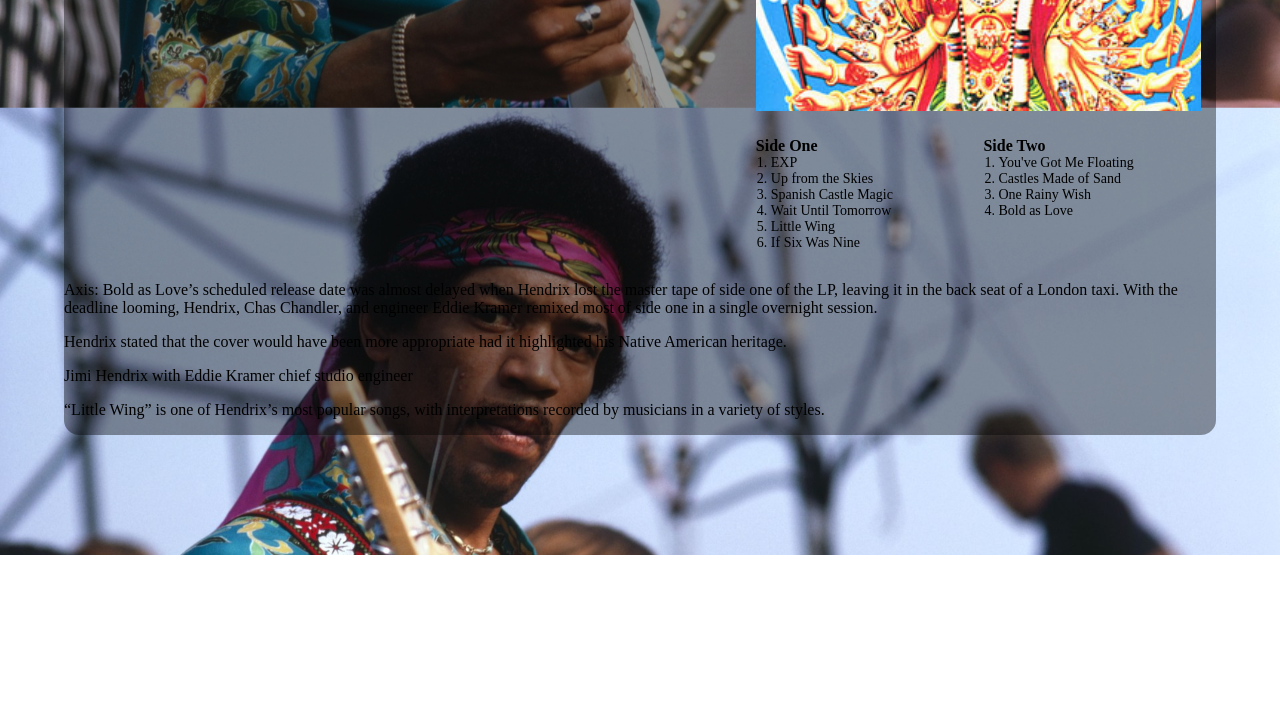
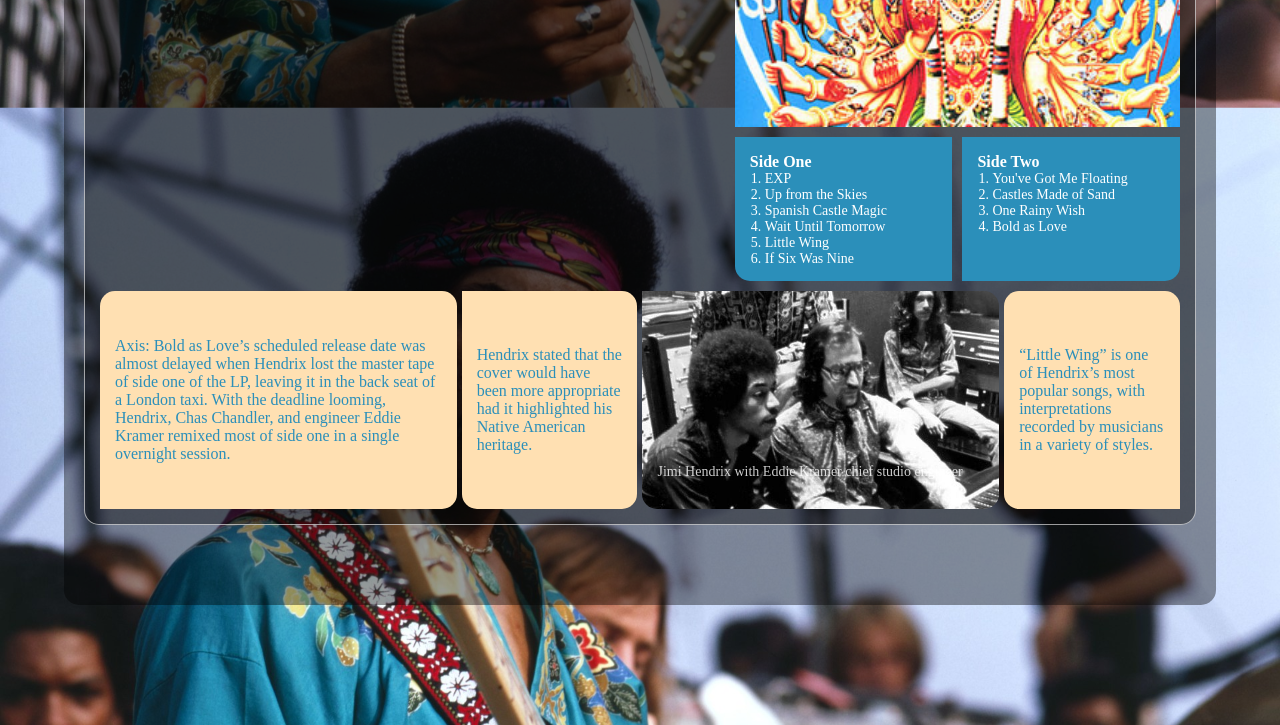
Before and after one commit to julialundquist1/sidan, a plain HTML site: page index.html in a window 1280 px wide. Shown: the part 1599-2324 px from the top of the page. Before the commit the page ends 2154 px from the top, so only its background shows below. Drawn offline with Linux system fonts and the light colour scheme.

Commit message:
styled second section

```diff
--- a/index.css
+++ b/index.css
@@ -209,3 +209,62 @@
     border-radius: 15px 15px 0 15px;
     padding: 40px 15px;
 }
+
+#second-section {
+    margin: 0 20px 80px 20px;
+    background-color: rgba(0, 0, 0, 0.4);
+    color: rgba(255, 255, 255, 0.8);
+    border-radius: 15px;
+    border: 1px solid rgba(255, 255, 255, 0.6);
+}
+
+#second-section .upper-container>div:nth-child(2)>div:nth-child(2),
+#second-section .upper-container>div:nth-child(2)>div:last-child {
+    background-color: rgb(43, 143, 186);
+    color: white;
+    padding-left: 15px;
+}
+
+.last-container {
+    display: grid;
+    grid-template-columns: repeat(6, 1fr);
+    gap: 5px;
+    margin: 10px 15px 15px 15px;
+}
+
+.last-container div {
+    background-color: rgb(255, 224, 178);
+    display: flex;
+    align-items: center;
+    padding: 30px 15px;
+}
+
+.last-container>div:first-child {
+    grid-column: 1 / span 2;
+    border-radius: 15px 15px 15px 0;
+    color: rgb(43, 143, 186);
+}
+
+.last-container>div:nth-child(2) {
+    grid-column: 3;
+    border-radius: 0 15px 15px 15px;
+    color: rgb(43, 143, 186);
+}
+
+.last-container>div:nth-child(3) {
+    grid-column: 4 / span 2;
+    background-image: url(Jimi_And_Eddie.jpg);
+    background-size: cover;
+    background-position: center;
+    padding: 15px 15px;
+    border-radius: 0 15px 15px 15px;
+    display: flex;
+    align-items: flex-end;
+    font-size: 14px;
+}
+
+.last-container>div:last-child {
+    grid-column: 6;
+    border-radius: 15px 15px 0 15px;
+    color: rgb(43, 143, 186);
+}
```
